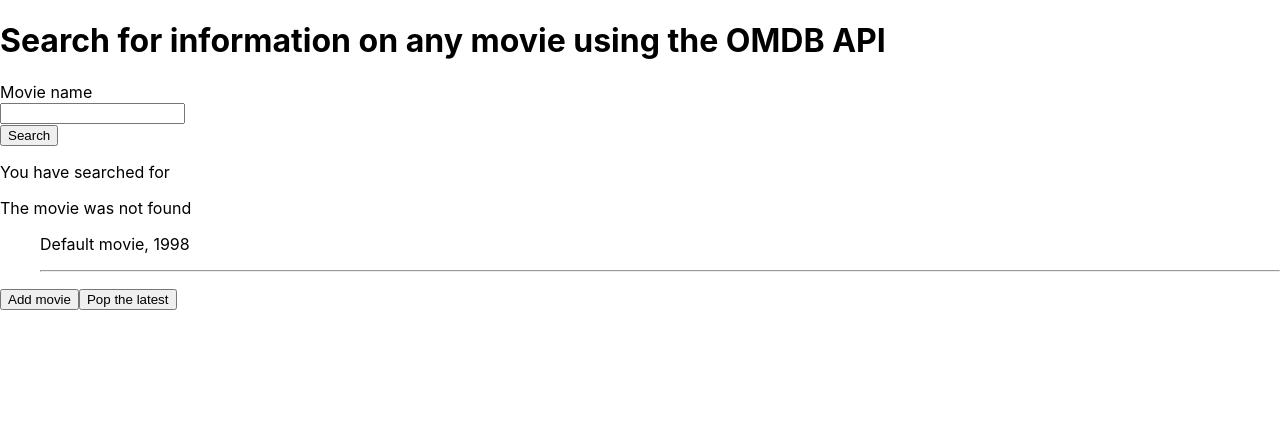
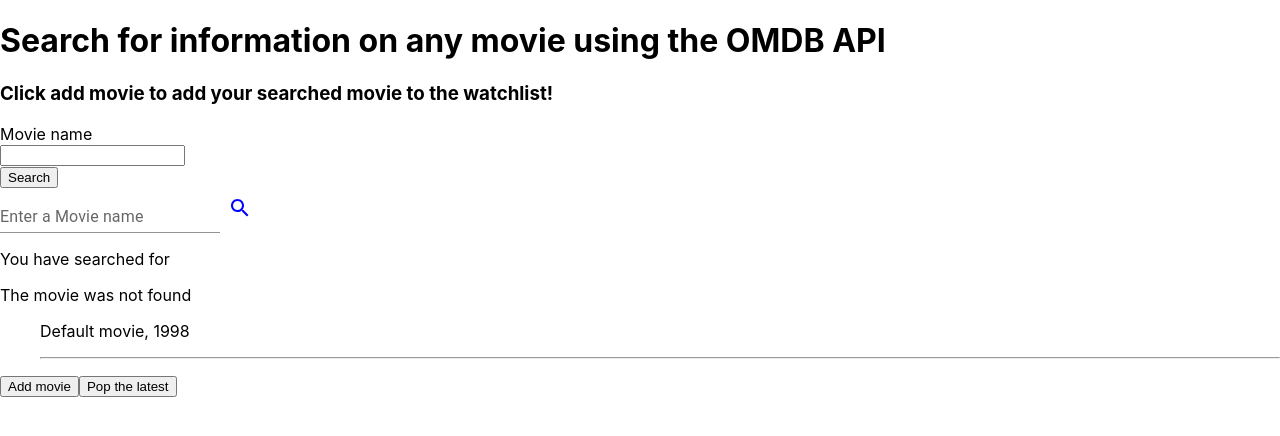
Before and after one commit to leo-wood/Phase-2-Projects, a React (Create React App) app in the folder FrontendProject/my-app/: page / in a window 1280 px wide. Before the commit this address had no page. Shown: the top 436 px of the page. Built offline with nearby package versions, Linux system fonts and the light colour scheme.

Commit message:
Updated Search input
used mat-ui to make search button nicer
-- still contains old one

```diff
--- a/FrontendProject/my-app/src/App.tsx
+++ b/FrontendProject/my-app/src/App.tsx
@@ -11,8 +11,11 @@
 import IconButton from '@mui/material/IconButton';
 import SearchIcon from '@mui/icons-material/Search';
 import RefreshIcon from '@mui/icons-material/Refresh';
+import button from "@mui/material/Button";
+
 import './App.css';
 import { title } from 'process';
+import { Icon } from '@mui/material';
 
 
 function App() {
@@ -28,7 +31,7 @@
   ]);
 
   const MOVIE_BASE_URL = "http://www.omdbapi.com/?t=";
-  const APIKEY = "apikey=7cca2981";
+  const APIKEY = "7cca2981";
 
   return (
     <div>
@@ -36,13 +39,43 @@
             Search for information on any movie using the OMDB API
         </h1>
 
+        <h3>
+          Click add movie to add your searched movie to the watchlist!
+        </h3>
+
         <div>
           <label>Movie name</label><br/>
           <input type="text" id="movie-name" name="movie-name" onChange={e => setMovieName(e.target.value)}/><br/>
 
+          <div>
           <button onClick={search}>
           Search
           </button>
+          </div>
+        </div>
+
+        <div>
+          <TextField
+          id='search-bar'
+          className='text'
+          value={movieName}
+          onChange={(prop: any) => {
+            setMovieName(prop.target.value);
+          }}
+          label="Enter a Movie name"
+          variant='standard'
+          placeholder='Try "Candyman"'
+          size='small'
+          />
+
+          <IconButton
+            aria-label='search'
+            onClick={() => {
+              search()
+            }}>
+              <SearchIcon style={{ fill: "blue" }} />
+            </IconButton>
+
         </div>
         <p>You have searched for {movieName}</p>
 
@@ -76,7 +109,7 @@
   );
 
   function search(){
-    axios.get(MOVIE_BASE_URL + movieName + "&" + APIKEY).then((res) => {
+    axios.get(MOVIE_BASE_URL + movieName + "&apikey=" + APIKEY).then((res) => {
 
       setMovieInfo(res.data);
 
```
